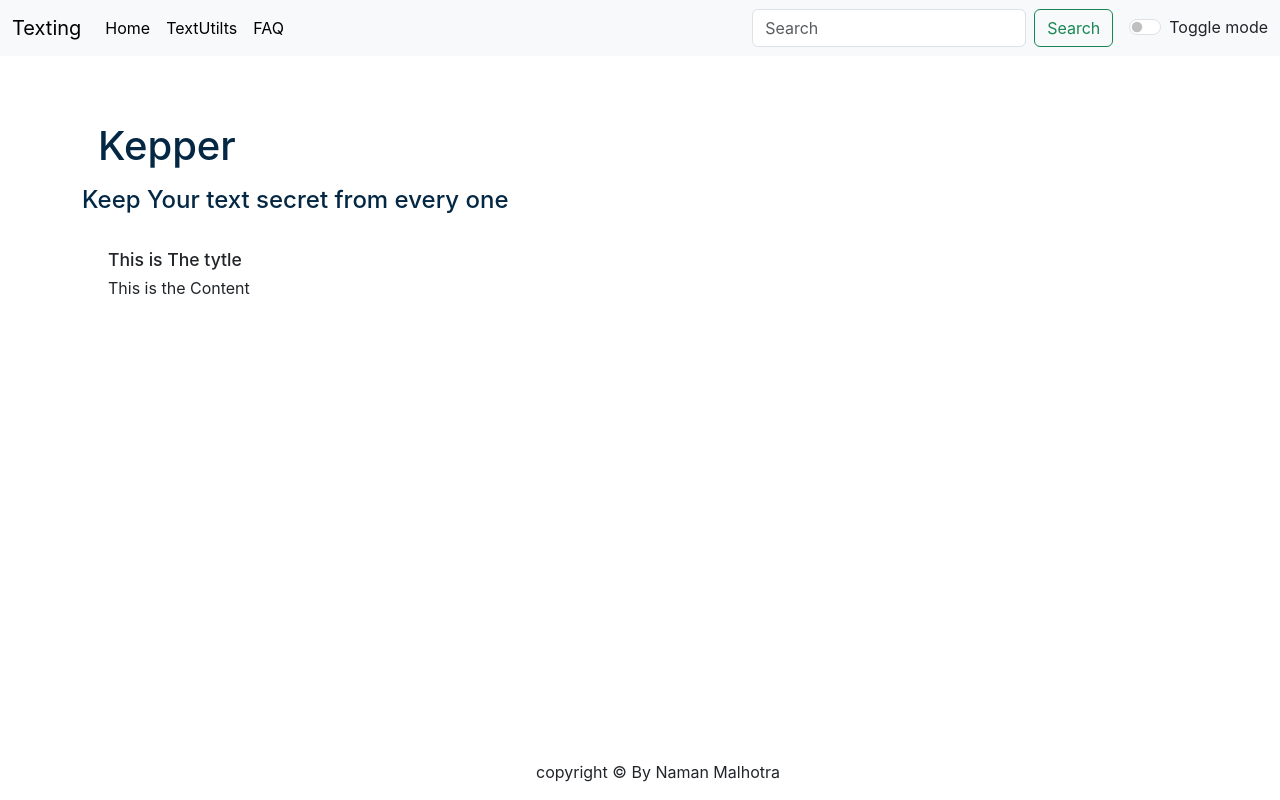
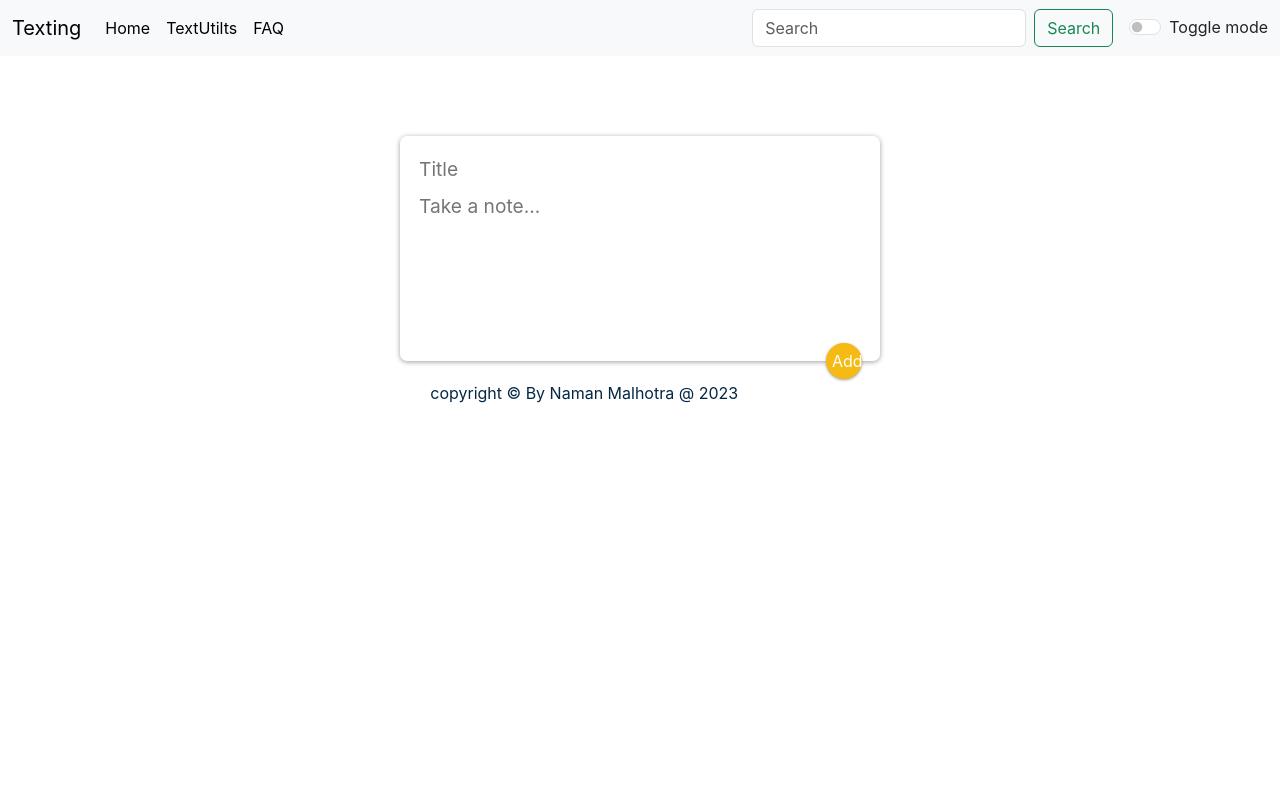
Before and after one commit to NamanMalhotra1706/React_Practise, a React (Create React App) app: page /Kepper in a window 1280 px wide. Built offline with nearby package versions, Linux system fonts and the light colour scheme.

Commit message:
Adding Keeper to Keep your data save and you can delete whenever you want

```diff
--- a/src/App.js
+++ b/src/App.js
@@ -1,4 +1,3 @@
-
 import './App.css';
 import Navbar from './Components/Navbar'
 import FAQ from './Components/FAQ'
@@ -7,11 +6,15 @@ import { useState } from 'react';
 import Alert from './Components/Alert';
 import{Routes,Route}from "react-router-dom";
 import Kepper from './Components/Keeper';
+import notes from "./notes";
+import Footer from './Components/footer';
+import CreateArea from './Components/CreteArea';
 
 function App() {
+
   const  [mode,setMode] = useState('light');
 
-const [alert,setAlert] =useState(null);
+  const [alert,setAlert] =useState(null);
 
 const showAlert=(message,typeofmessage)=>{
   setAlert({
@@ -22,8 +25,6 @@ const showAlert=(message,typeofmessage)=>{
       setAlert(null);
   },2000)
 }
-
-
 
   const togglemode=()=>{
 
@@ -43,20 +44,43 @@ const showAlert=(message,typeofmessage)=>{
     }
   }
 
+  const[notes,setNotes]=useState([]);
+
+  function addNote(newNote){
+    setNotes(prevNotes=>{
+      return[...prevNotes,newNote]
+    });
+  }
+
+  function deleteNote(id){
+    setNotes(prevNotes=>{
+     return  prevNotes.filter((noteItem,index)=>{
+          return index !== id;
+      });
+    });
+  }
   return (
     <>
 
     <Navbar title="Texting"  mode={mode} toggleMode={togglemode}/>
     <Alert alert={alert} />
-
-    <></>
-
+    <CreateArea onAdd = {addNote}/>
+   { notes.map((noteItem,index)=>{
+      return <Kepper key={index} id={index} keeperTitle={noteItem.keeperTitle} message={noteItem.message} onDelete={deleteNote} />
+    }) }
         <Routes>
           {/* <Route path="/" element={}/> */}
           <Route exact path="/FAQ" element={<FAQ mode={mode}/>}/>
-          <Route  path='/Kepper' element={<Kepper mode={mode} className = "note"/>}/>
+          {/* <Route  path='/Kepper' element= {notes.map(noteItem =>(
+            <Kepper
+              key={noteItem.key}
+              kepperTitle= {noteItem.keeperTitle}
+              message= {noteItem.message}/>))} /> */}
           <Route exact path="/TextUtilts" element={<TextUtilts showAlert={showAlert} heading="Enter the Text to anyalyse below" mode={mode}/> }/>
         </Routes>
+
+
+      <Footer mode={mode}/>
     </>
   );
 }
--- /dev/null
+++ b/src/Components/CreteArea.js
@@ -0,0 +1,86 @@
+import React , {useState} from 'react';
+
+function CreateArea(props){
+
+    const styles = {
+            form:{
+            position: "relative",
+            width: "480px",
+            margin: "30px auto 20px auto",
+            background: "#fff",
+            padding: "15px",
+            borderRadius: "7px",
+            boxShadow: "0 1px 5px #9E9E9E",
+          },
+
+          input:{
+            width: "100%",
+            border: "none",
+            padding: "4px",
+            outline: "none",
+            fontSize: "1.2em",
+            fontFamily: "inherit",
+            resize: "none",
+          },
+
+          textarea :{
+            width: "100%",
+            border: "none",
+            padding: "4px",
+            outline: "none",
+            fontSize: "1.2em",
+            fontFamily: "inherit",
+            resize: "none",
+          },
+
+          button : {
+            position: "absolute",
+            right: "18px",
+            bottom: "-18px",
+            background: "#f5ba13",
+            color: "#fff",
+            border: "none",
+            borderRadius: "50%",
+            width: "36px",
+            height: "36px",
+            boxShadow: "0 1px 3px #9E9E9E",
+            cursor: "pointer",
+            outline: "none",
+          },
+
+    }
+
+    const [note,setNote] = useState({
+        keeperTitle : "",
+        message : ""
+      });
+
+    function handleChange(event){
+
+      const {name,value}=event.target;
+
+      setNote(prevNote =>{
+        return {
+          ...prevNote,
+          [name]:value
+        };
+      });
+    }
+
+    function submitNote(event){
+        props.onAdd(note);
+
+    }
+
+
+        return (
+            <div>
+                <div style={styles.form} >
+                    <input style={styles.input} name='keeperTitle' onChange={handleChange} placeholder='Title' value={note.keeperTitle}/>
+                    <textarea style={styles.textarea} name='message' onChange={handleChange} placeholder='Take a note...' rows='5' value={note.message} />
+                    <button style={styles.button} onClick={submitNote}>Add</button>
+                </div>
+            </div>
+        );
+}
+export default CreateArea;
--- a/src/Components/Keeper.js
+++ b/src/Components/Keeper.js
@@ -1,15 +1,4 @@
 import React from 'react';
-
-
-
-const footStyle={
-        position : 'absolute',
-        bottom:"0",
-        width:"90%",
-        height: "2.5rem",
-        textAlign : 'center'
-    };
-
 
  export default function Kepper(props){
 
@@ -17,7 +6,7 @@ const footStyle={
         note : {
             background : "#fff",
             borderRadius : "7px",
-            boxshadow : "0 2px 5px white",
+            boxShadow : "0px 2px 5px #9E9E9E",
             padding: "10px",
             width: "240px",
             margin:"16px",
@@ -34,37 +23,34 @@ const footStyle={
             marginBottom: "10px",
             whiteSpace: "pre-wrap",
             wordWrap: "break",
-        }
+        },
+        button : {
+            position: "relative",
+            margin : "0 0 0 160px",
+            background: "#f5ba13",
+            color: "#fff",
+            border: "none",
+            boxShadow: "0 1px 3px #9E9E9E",
+            cursor: "pointer",
+            outline: "none",
+          }
 
     }
-
-    // const handleOnChange = (event)=>{
-    //     console.log("On Change");
-    //     setText(event.target.value);
-    // }
-
-
-    // const[text,setText]=useState();
-
+   function funcDelete(){
+        props.onDelete(props.id);
+     }
    return(
     <>
-
         <div className='container'>
-            <h1 className='m-3' style={{color: props.mode==='dark'?'white':'#042743'}}>Kepper</h1>
-            <h4 className='m-15 p-15' style={{color: props.mode==='dark'?'white':'#042743'}}>Keep Your text secret from every one</h4>
 
             <div  style={styles.note}>
-                <h3 style={styles.h1}>This is The tytle</h3>
-                <p>This is the Content</p>
+                <h3 style={styles.h1}>{props.keeperTitle}</h3>
+                <p>{props.message}</p>
+                <button onClick={funcDelete} style={styles.button}>Delete</button>
             </div>
-
-            <footer style={footStyle}>
-                copyright © By Naman Malhotra
-            </footer>
         </div>
 
     </>
-
         )
 
  }
--- /dev/null
+++ b/src/Components/footer.js
@@ -0,0 +1,24 @@
+import React from 'react';
+
+const footStyle={
+        position : 'realtive',
+        bottom:"0",
+        width:"90%",
+        height:"2",
+        textAlign : 'center'
+    };
+
+export default function Footer(props){
+ const currentYear = new Date().getFullYear();
+   return(
+    <>
+
+        <div className='container' style={{color: props.mode==='dark'?'white':'#042743'}}>
+            <footer style={footStyle} >
+                copyright © By Naman Malhotra @ {currentYear}
+            </footer>
+        </div>
+
+    </>
+        )
+ }
--- /dev/null
+++ b/src/notes.js
@@ -0,0 +1,18 @@
+const notes=[
+    {
+    key:1,
+    keeperTitle:"Question1",
+    message:"In publishing and graphic design, Lorem ipsum is a placeholder text commonly used to demonstrate the visual form of a document or a typeface without relying on meaningful content. Lorem ipsum may be used as a placeholder before final copy is available."
+},
+{
+    key : 2,
+    keeperTitle : "Question 2",
+    message : "In publishing and graphic design, Lorem ipsum is a placeholder text commonly used to demonstrate the visual form of a document or a typeface without relying on meaningful content. Lorem ipsum may be used as a placeholder before final copy is available."
+
+} ,
+
+
+]
+
+
+export default notes;
```
